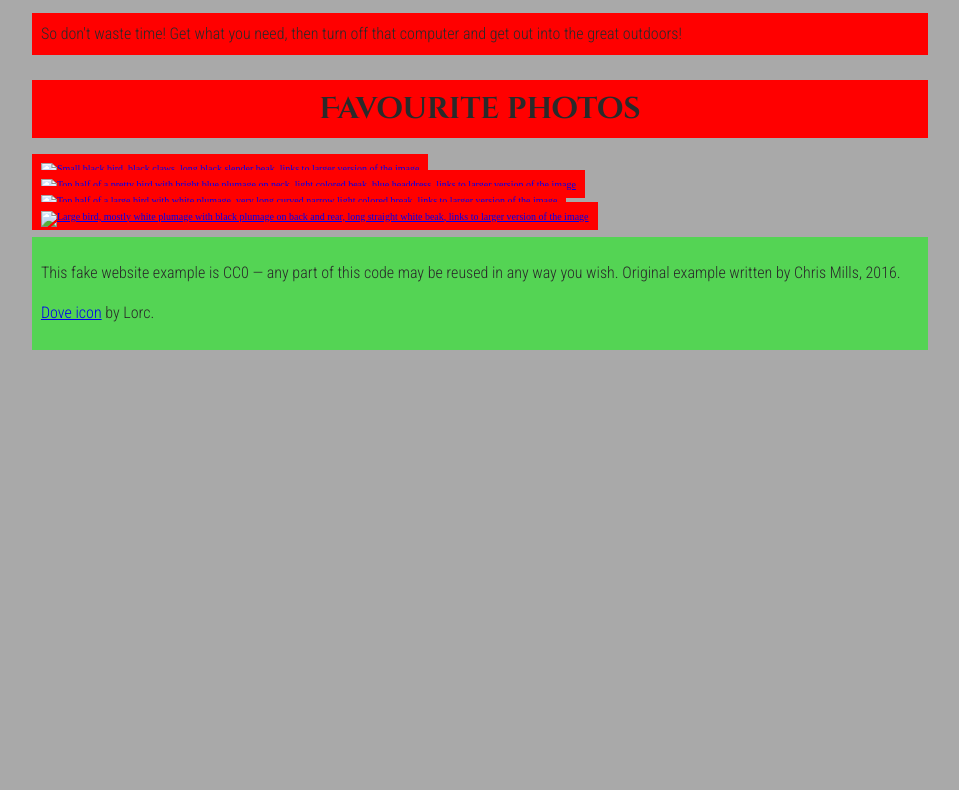
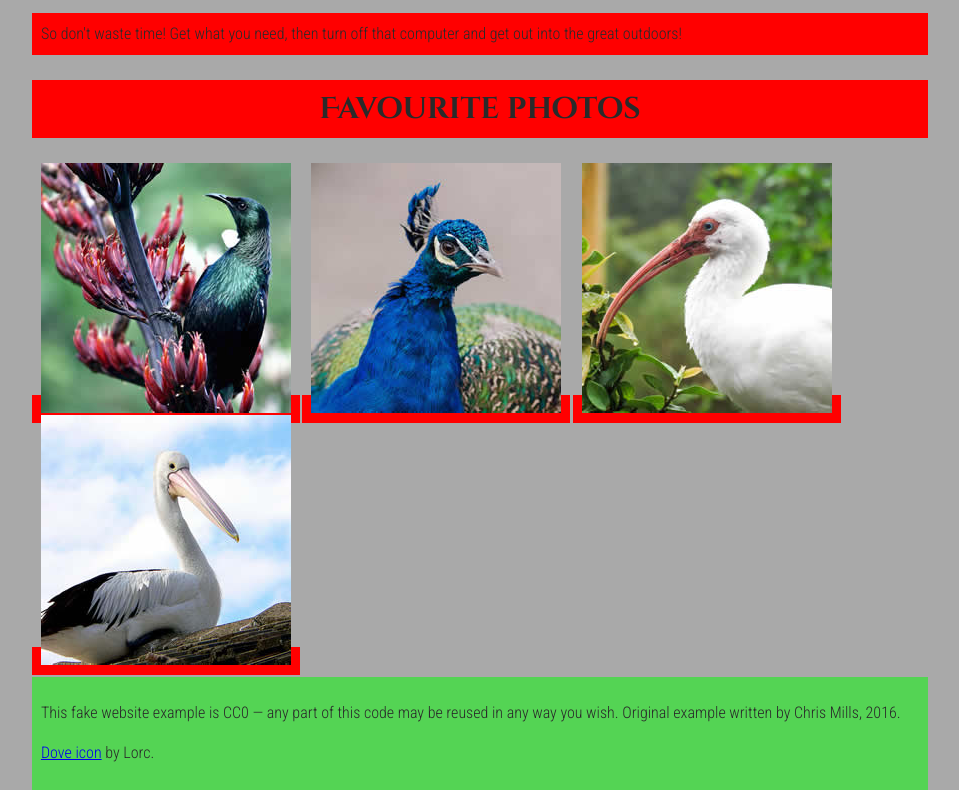
Before and after one commit to julialyons03/julialyons03.github.io, a plain HTML site: page ica3b.html in a window 1280 px wide. Shown: the part 902-1692 px from the top of the page, without its empty margins (160-1119 px from the left). Before the commit the page ends 1252 px from the top, so only its background shows below. Drawn offline with Linux system fonts and the light colour scheme.

Commit message:
Update ica3b.html

```diff
--- a/ica3b.html
+++ b/ica3b.html
@@ -35,10 +35,10 @@
 
       <h2>Favourite photos</h2>
 
-      <a href="favorite-1.jpg"><img src="favorite-1_th.jpg" alt="Small black bird, black claws, long black slender beak, links to larger version of the image"></a>
-      <a href="favorite-2.jpg"><img src="favorite-2_th.jpg" alt="Top half of a pretty bird with bright blue plumage on neck, light colored beak, blue headdress, links to larger version of the image"></a>
-      <a href="favorite-3.jpg"><img src="favorite-3_th.jpg" alt="Top half of a large bird with white plumage, very long curved narrow light colored break, links to larger version of the image"></a>
-      <a href="favorite-4.jpg"><img src="favorite-4_th.jpg" alt="Large bird, mostly white plumage with black plumage on back and rear, long straight white beak, links to larger version of the image"></a>
+      <a href="favorite-1.jpg"><img src="https://julialyons03.github.io/ica/ica3-part2/favorite-1_th.jpg" alt="Small black bird, black claws, long black slender beak, links to larger version of the image"></a>
+      <a href="favorite-2.jpg"><img src="https://julialyons03.github.io/ica/ica3-part2/favorite-2_th.jpg" alt="Top half of a pretty bird with bright blue plumage on neck, light colored beak, blue headdress, links to larger version of the image"></a>
+      <a href="favorite-3.jpg"><img src="https://julialyons03.github.io/ica/ica3-part2/favorite-3_th.jpg" alt="Top half of a large bird with white plumage, very long curved narrow light colored break, links to larger version of the image"></a>
+      <a href="favorite-4.jpg"><img src="https://julialyons03.github.io/ica/ica3-part2/favorite-4_th.jpg" alt="Large bird, mostly white plumage with black plumage on back and rear, long straight white beak, links to larger version of the image"></a>
 
     <footer>
       <p>This fake website example is CC0 — any part of this code may be reused in any way you wish. Original example written by Chris Mills, 2016.</p>
```
